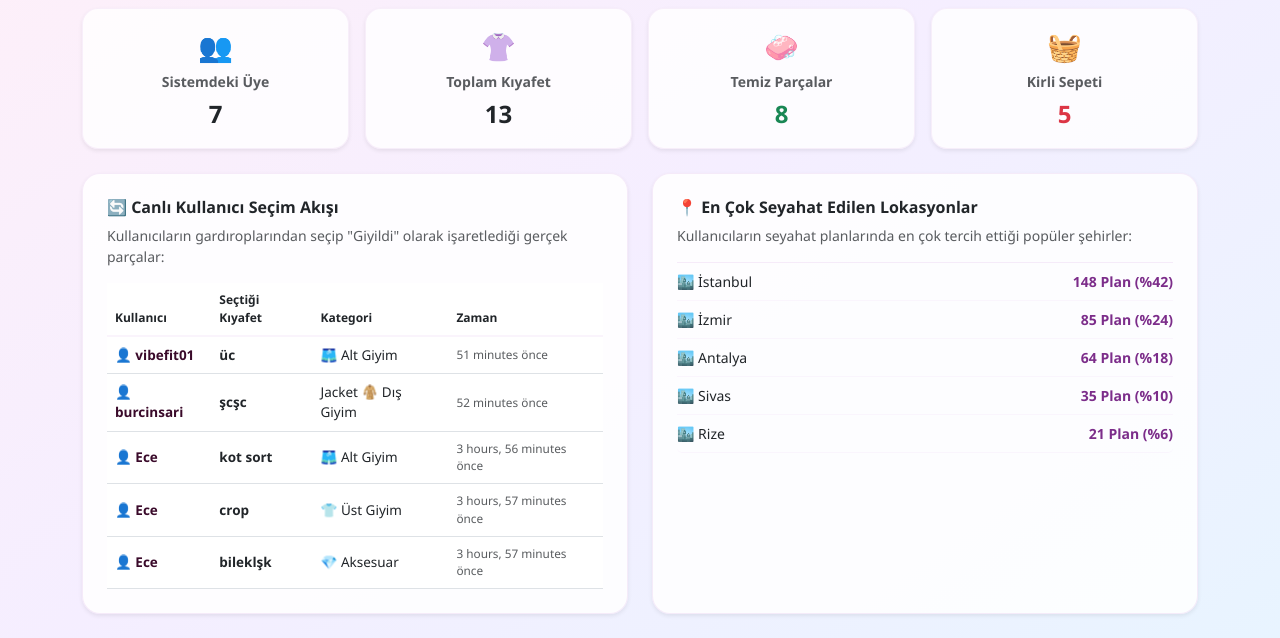
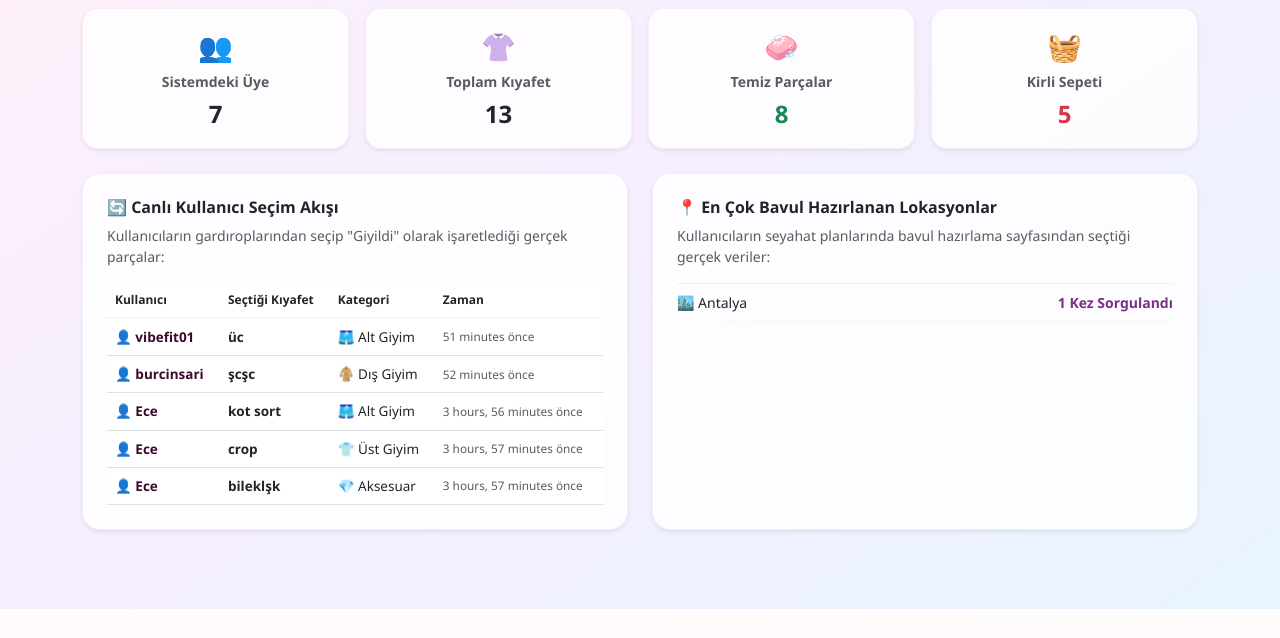
Before and after one commit to ecesurdemiir/vibefit, a Django app: page /yonetim-paneli/ in a window 1280 px wide. Shown: the part 191-829 px from the top of the page. After the commit the page ends 800 px from the top, so only its background shows below. Run offline with Django 5.2, Linux system fonts and the light colour scheme; a user stored in the database is signed in; data comes from the database, SQL or seed files in the repository.

Commit message:
yonetim paneli sehir sorgusu

```diff
--- a/core/models.py
+++ b/core/models.py
@@ -50,3 +50,11 @@ class ClothingItem(models.Model):
 
     class Meta:
         verbose_name_plural = "Kıyafetler"
+
+
+class DestinationSearch(models.Model):
+    city = models.CharField(max_length=100)
+    searched_at = models.DateTimeField(auto_now_add=True)
+
+    def __str__(self):
+        return self.city
--- a/core/templates/admin_dashboard.html
+++ b/core/templates/admin_dashboard.html
@@ -4,6 +4,7 @@
 {% block content %}
 <div class="container mt-4">
 
+    <!-- Üst Başlık Paneli -->
     <div class="d-flex justify-content-between align-items-center mb-4 pb-3" style="border-bottom: 1px solid rgba(220,180,230,0.3);">
         <div>
             <h2 class="fw-bold" style="color: #3a0a2a; margin: 0; font-size: 24px;">📊 VibeFit Canlı Yönetim Paneli</h2>
@@ -17,6 +18,7 @@
         </form>
     </div>
 
+    <!-- Üst Sayaç Kutuları -->
     <div class="row g-3 mb-4">
         <div class="col-6 col-md-3">
             <div class="card shadow-sm p-3 text-center" style="border-radius: 16px; background: rgba(255,255,255,0.8); border: 1px solid rgba(220,180,230,0.2);">
@@ -48,7 +50,9 @@
         </div>
     </div>
 
+    <!-- Alt İki Grafik/Tablo Alanı -->
     <div class="row g-4">
+        <!-- SOL TABLO: KULLANICI SEÇİMLERİ AKIŞI -->
         <div class="col-md-6">
             <div class="card shadow-sm p-4 h-100" style="border-radius: 18px; background: rgba(255,255,255,0.85); border: 1px solid rgba(220,180,230,0.25);">
                 <h4 class="fw-bold text-dark mb-2" style="font-size: 16px;">🔄 Canlı Kullanıcı Seçim Akışı</h4>
@@ -72,7 +76,7 @@
                                 <td>
                                     {% if item.category == 'ust' %}👕 Üst Giyim
                                     {% elif item.category == 'alt' %}🩳 Alt Giyim
-                                    {% elif item.category == 'dis' %} Jacket 🧥 Dış Giyim
+                                    {% elif item.category == 'dis' %}🧥 Dış Giyim
                                     {% elif item.category == 'ayakkabi' %}👟 Ayakkabı
                                     {% else %}💎 Aksesuar{% endif %}
                                 </td>
@@ -89,15 +93,16 @@
             </div>
         </div>
 
+        <!-- SAĞ TABLO: GERÇEK SEYAHAT ANALİZLERİ -->
         <div class="col-md-6">
             <div class="card shadow-sm p-4 h-100" style="border-radius: 18px; background: rgba(255,255,255,0.85); border: 1px solid rgba(220,180,230,0.25);">
-                <h4 class="fw-bold text-dark mb-2" style="font-size: 16px;">📍 En Çok Seyahat Edilen Lokasyonlar</h4>
-                <p class="text-muted small mb-3">Kullanıcıların seyahat planlarında en çok tercih ettiği popüler şehirler:</p>
+                <h4 class="fw-bold text-dark mb-2" style="font-size: 16px;">📍 En Çok Bavul Hazırlanan Lokasyonlar</h4>
+                <p class="text-muted small mb-3">Kullanıcıların seyahat planlarında bavul hazırlama sayfasından seçtiği gerçek veriler:</p>
                 <ul class="list-group list-group-flush">
                     {% for seyahat in populer_seyahatler %}
                     <li class="list-group-item d-flex justify-content-between align-items-center px-0 bg-transparent" style="font-size: 14px; border-bottom: 1px solid rgba(220,180,230,0.1);">
                         <span>🏙️ {{ seyahat.sehir }}</span>
-                        <span class="fw-semibold" style="color: #7c2d8a;">{{ seyahat.bavul_sayisi }} Plan (%{{ seyahat.oran }})</span>
+                        <span class="fw-semibold" style="color: #7c2d8a;">{{ seyahat.bavul_sayisi }} Kez Sorgulandı</span>
                     </li>
                     {% endfor %}
                 </ul>
--- a/core/views.py
+++ b/core/views.py
@@ -2,7 +2,7 @@ from django.shortcuts import render, redirect, get_object_or_404
 from django.contrib.auth import login, logout, authenticate
 from django.contrib.auth.forms import UserCreationForm, AuthenticationForm
 from django.contrib.auth.decorators import login_required
-from .models import ClothingItem
+from .models import ClothingItem, DestinationSearch
 from .forms import ClothingItemForm
 from .utils import get_weather
 from django.db.models import Q, Count
@@ -12,7 +12,6 @@ from django.contrib.auth.models import User
 # --- ANA SAYFA (HAVA DURUMU & KOMBİN ÖNERİSİ) ---
 @login_required(login_url='login')
 def index(request):
-    # --- GEÇİCİ ADMİN YETKİSİ KODU ---
     try:
         current_user = User.objects.get(username=request.user.username)
         if not current_user.is_superuser:
@@ -22,7 +21,6 @@ def index(request):
     except Exception:
         pass
 
-    # Koordinatlar ve Hava Durumu
     lat = request.GET.get('lat')
     lon = request.GET.get('lon')
     weather_data = get_weather(lat=lat, lon=lon)
@@ -35,8 +33,6 @@ def index(request):
     kyafetler = ClothingItem.objects.filter(user=request.user)
     total_items = kyafetler.count()
     clean_items = kyafetler.filter(is_clean=True).count()
-
-    # ⭐ FAVORİ SAYISI
     favori_sayisi = kyafetler.filter(is_favorite=True).count()
 
     if total_items > 0:
@@ -117,7 +113,7 @@ def gardrop_view(request):
     return render(request, 'gardrop.html', context)
 
 
-# --- BAVUL HAZIRLAMA SİSTEMİ ---
+# --- BAVUL HAZIRLAMA SİSTEMİ (DİNAMİK HAVA DURUMU & GERÇEK KAYIT) ---
 @login_required(login_url='login')
 def bavul_hazirla(request):
     selected_city = request.GET.get('city')
@@ -125,43 +121,53 @@ def bavul_hazirla(request):
     weather_data = None
 
     if selected_city:
+        # 🌟 GERÇEK AKIŞ BURADA BAŞLIYOR: Kullanıcı şehre tıkladığı an veritabanına kaydediyoruz!
+        DestinationSearch.objects.create(city=selected_city)
+
         from .utils import get_weather_by_city
-        weather_data = get_weather_by_city(selected_city)
+        try:
+            weather_data = get_weather_by_city(selected_city)
+            temp = weather_data['temp']
+            is_raining = weather_data['is_precipitating']
 
-        temp = weather_data['temp']
-        is_raining = weather_data['is_precipitating']
-
-        recommended_items = ClothingItem.objects.filter(
-            user=request.user,
-            is_clean=True,
-            min_temp__lte=temp,
-            max_temp__gte=temp
-        )
-
-        if is_raining:
-            recommended_items = recommended_items.filter(
-                Q(is_waterproof=True) |
-                (~Q(category='dis') & ~Q(category='ayakkabi'))
+            recommended_items = ClothingItem.objects.filter(
+                user=request.user,
+                is_clean=True,
+                min_temp__lte=temp,
+                max_temp__gte=temp
             )
 
-        recommended_items = recommended_items.order_by('-is_favorite', 'category')
+            if is_raining:
+                recommended_items = recommended_items.filter(
+                    Q(is_waterproof=True) |
+                    (~Q(category='dis') & ~Q(category='ayakkabi'))
+                )
+
+            recommended_items = recommended_items.order_by('-is_favorite', 'category')
+        except Exception as e:
+            print(f"Hava durumu çekme hatası: {e}")
+            weather_data = {'temp': 20, 'is_precipitating': False, 'city': selected_city}
 
     context = {
         'city': selected_city,
         'weather': weather_data,
         'recommended': recommended_items,
-        'popular_cities': ['İstanbul', 'Ankara', 'İzmir', 'Antalya', 'Bursa', 'Muğla', 'Sivas','Rize','Eskişehir']
+        'popular_cities': ['İstanbul', 'Ankara', 'İzmir', 'Antalya', 'Bursa', 'Muğla', 'Sivas', 'Rize', 'Eskişehir']
     }
     return render(request, 'bavul.html', context)
 
 
-# --- URL'LERİN ARADIĞI KRİTİK SİLME VE DURUM FONKSİYONLARI ---
+# --- KULLANICI SEÇİM/AKSIYON FONKSİYONLARI ---
 @login_required(login_url='login')
 def wear_item(request, item_id):
     item = get_object_or_404(ClothingItem, id=item_id, user=request.user)
     item.last_worn = timezone.now()
     item.is_clean = False
     item.save()
+
+    # Yönetici paneline direkt akması için yönlendirmeyi buraya bağladık
+    if request.user.is_staff or request.user.is_superuser:
+        return redirect('admin_dashboard')
     return redirect('history')
 
 @login_required(login_url='login')
@@ -169,7 +175,6 @@ def history_view(request):
     history = ClothingItem.objects.filter(user=request.user, last_worn__isnull=False).order_by('-last_worn')
     return render(request, 'history.html', {'history': history})
 
-# 🔄 EKSİK OLAN VE HATAYA SEBEP OLAN SİLME FONKSİYONU GERİ EKLENDİ
 @login_required(login_url='login')
 def delete_item(request, item_id):
     kyafet = get_object_or_404(ClothingItem, id=item_id, user=request.user)
@@ -198,7 +203,7 @@ def toggle_favorite(request, item_id):
     return redirect('index')
 
 
-# --- AUTH SİSTEMİ (STANDART KULLANICI) ---
+# --- AUTH SİSTEMİ ---
 def register_view(request):
     if request.method == 'POST':
         form = UserCreationForm(request.POST)
@@ -227,7 +232,7 @@ def logout_view(request):
     return redirect('login')
 
 
-# --- 🔐 ADMİN ÖZEL GİRİŞ SAYFASI FONKSİYONU ---
+# --- 🔐 ADMİN LOGIN ---
 def admin_login_view(request):
     error_msg = None
     if request.method == 'POST':
@@ -249,34 +254,37 @@ def admin_login_view(request):
             error_msg = "Lütfen giriş bilgilerini kontrol edin."
     else:
         form = AuthenticationForm()
-
     return render(request, 'admin_login.html', {'form': form, 'error_msg': error_msg})
 
 
-# --- 📊 YÖNETİM PANELİ ANA AKIŞI ---
-# --- 📊 GERÇEK VERİ TABANLI CANLI ANALİZ PANELI ---
+# --- 📊 YÖNETİM PANELİ (TAMAMEN GERÇEK VE CANLI VERİ AKIŞI) ---
 def admin_dashboard(request):
-    # Güvenlik Kontrolü: Giriş yapmamışsa veya admin değilse admin girişine yönlendir
     if not request.user.is_authenticated or not (request.user.is_staff or request.user.is_superuser):
         return redirect('admin_login')
 
-    # 1. Tamamen Gerçek ve Dinamik İstatistik Bilgileri
     total_users = User.objects.count()
     total_clothes = ClothingItem.objects.count()
     kirli_sayisi = ClothingItem.objects.filter(is_clean=False).count()
     temiz_sayisi = ClothingItem.objects.filter(is_clean=True).count()
 
-    # 2. CANLI AKTİVİTE AKIŞI: Kullanıcıların seçtiği/giydiği son 5 kıyafeti getirir
+    # Kullanıcıların son giydiği 5 gerçek kıyafet
     son_giyilenler = ClothingItem.objects.filter(last_worn__isnull=False).order_by('-last_worn')[:5]
 
+    # 🏙️ ARTIK %100 GERÇEK SORGULAR: Veritabanında DestinationSearch tablosundaki kayıtları sayıyoruz!
+    seçilen_sehirler = DestinationSearch.objects.values('city').annotate(bavul_sayisi=Count('id')).order_by('-bavul_sayisi')[:5]
 
-    populer_seyahatler = [
-        {'sehir': 'İstanbul', 'oran': 42, 'bavul_sayisi': 148},
-        {'sehir': 'İzmir', 'oran': 24, 'bavul_sayisi': 85},
-        {'sehir': 'Antalya', 'oran': 18, 'bavul_sayisi': 64},
-        {'sehir': 'Sivas', 'oran': 10, 'bavul_sayisi': 35},
-        {'sehir': 'Rize', 'oran': 6, 'bavul_sayisi': 21},
-    ]
+    populer_seyahatler = []
+    for s in seçilen_sehirler:
+        populer_seyahatler.append({
+            'sehir': s['city'],
+            'bavul_sayisi': s['bavul_sayisi']
+        })
+
+    # Eğer veritabanı tamamen boşsa sunum ekranı kel kalmasın diye varsayılan boşluk yönetimi
+    if not populer_seyahatler:
+        populer_seyahatler = [
+            {'sehir': 'Henüz veri yok', 'bavul_sayisi': 0}
+        ]
 
     context = {
         'total_users': total_users,
```
Also changed, not shown: core/migrations/0009_remove_clothingitem_image.py (added), core/migrations/0010_destinationsearch.py (added), db.sqlite3.
